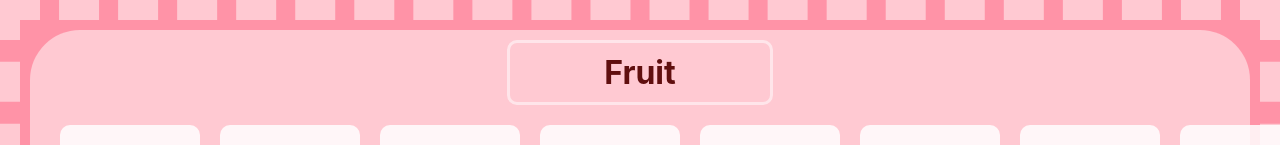
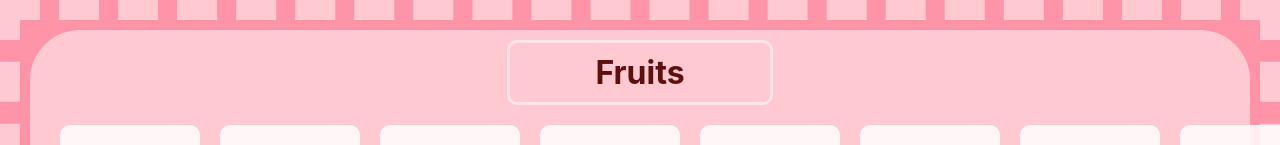
Before and after one commit to Maksumoff/React-tutorial, a React (Create React App) app: page / in a window 1280 px wide. Shown: the top 145 px of the page. Built offline with nearby package versions, Linux system fonts and the light colour scheme; grey boxes are pictures that could not be loaded.

Commit message:
added 's' to <h1>Fruit </h1? >

```diff
--- a/src/App.js
+++ b/src/App.js
@@ -5,7 +5,7 @@ import ListOfFruits from "./Components/Fruit/FruitsList";
 function App() {
   return (
     <div className="Container">
-      <h1>Fruit</h1>
+      <h1>Fruits</h1>
       <div className="Fruits">
         {ListOfFruits.map((fruit, i) => {
           return <Fruits key={i} properties={fruit} />;
```
